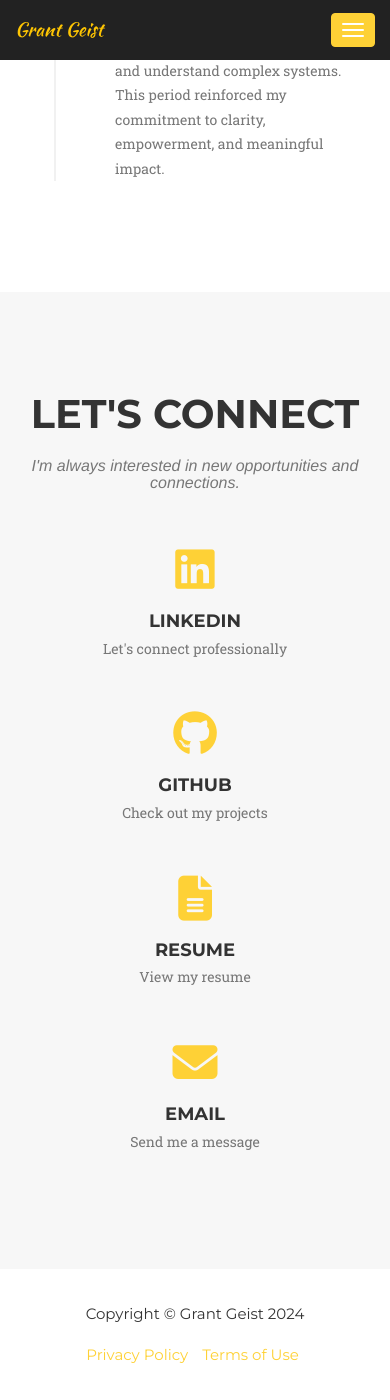
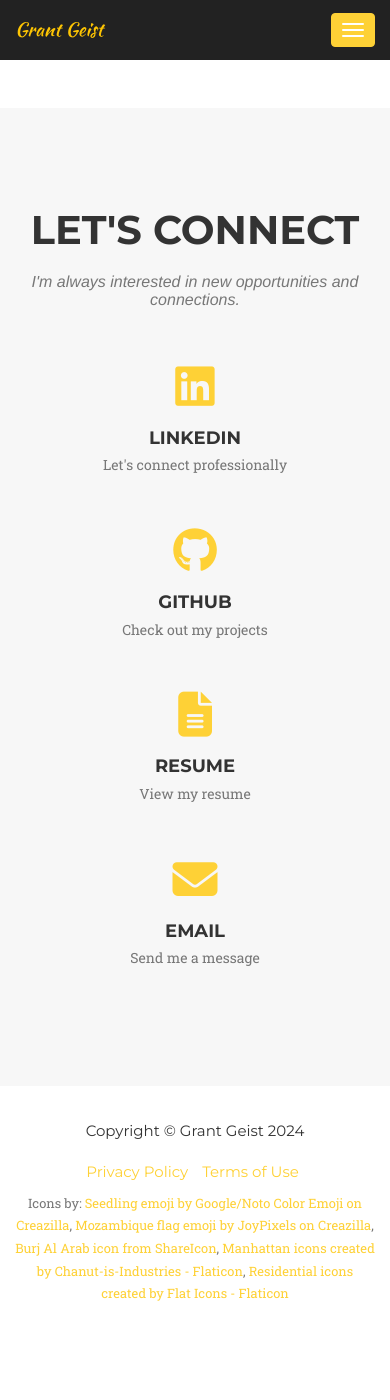
Before and after one commit to ghgeist/ghgeist.github.io, a Jekyll site: the page built from index.html, in a window 390 px wide and 1400 px high, scrolled down 5824 px. Built offline with Jekyll 4.4.1, drawn with Linux system fonts in a browser that asks for light colours; some web fonts are replaced; after the commit the page ends 7164 px from its top, so only the background shows below that; some of the changed text lies outside the part shown.

Commit message:
Refactor About, Skills, and Portfolio sections: Remove outdated subheadings, replace images with icons, and add icon credits in the footer. Update header content for better personal branding. Introduce new CSS classes for improved image styling.

```diff
--- a/_includes/about.html
+++ b/_includes/about.html
@@ -4,7 +4,7 @@
         <div class="row">
             <div class="col-lg-12 text-center">
                 <h2 class="section-heading">About</h2>
-                <h3 class="section-subheading text-muted">Bridging systems, design, and people</h3>
+                <h3 class="section-subheading text-muted"></h3>
             </div>
         </div>
         <div class="row">
@@ -14,7 +14,7 @@
                     <!-- Seeds of Impact -->
                     <li>
                         <div class="timeline-image">
-                            <img class="img-circle img-responsive" src="img/about/1.jpg" alt="">
+                            <img class="seedling-icon" src="img\about\seedling.svg" alt="">
                         </div>
                         <div class="timeline-panel">
                             <div class="timeline-heading">
@@ -30,7 +30,7 @@
                     <!-- Designing for Impact in Mozambique -->
                     <li class="timeline-inverted">
                         <div class="timeline-image">
-                            <img class="img-circle img-responsive" src="img/about/2.jpg" alt="">
+                            <img class="img-circle img-responsive" src="img\about\mozambique-flag.svg" alt="">
                         </div>
                         <div class="timeline-panel">
                             <div class="timeline-heading">
@@ -46,7 +46,7 @@
                     <!-- Navigating Systems and Markets in Dubai -->
                     <li>
                         <div class="timeline-image">
-                            <img class="img-circle img-responsive" src="img/about/3.jpg" alt="">
+                            <img class="img-circle img-responsive" src="img\about\burj al arab.svg" alt="">
                         </div>
                         <div class="timeline-panel">
                             <div class="timeline-heading">
@@ -62,7 +62,7 @@
                     <!-- Streamlining Systems at Bloomberg -->
                     <li class="timeline-inverted">
                         <div class="timeline-image">
-                            <img class="img-circle img-responsive" src="img/about/4.jpg" alt="">
+                            <img class="img-circle img-responsive" src="img\about\new-york.png" alt="">
                         </div>
                         <div class="timeline-panel">
                             <div class="timeline-heading">
@@ -78,7 +78,7 @@
                     <!-- Driving Transparency and Innovation at VTS -->
                     <li>
                         <div class="timeline-image">
-                            <img class="img-circle img-responsive" src="img/about/5.jpg" alt="">
+                            <img class="img-circle img-responsive" src="img\about\commercial-buildings.png" alt="">
                         </div>
                         <div class="timeline-panel">
                             <div class="timeline-heading">
@@ -94,7 +94,7 @@
                     <!-- Exploring AI, Systems, and Design -->
                     <li class="timeline-inverted">
                         <div class="timeline-image">
-                            <h4>2024</h4>
+                            <img class="img-small" src="img\about\ai.png" alt="">
                         </div>
                         <div class="timeline-panel">
                             <div class="timeline-heading">
--- a/_includes/footer.html
+++ b/_includes/footer.html
@@ -21,5 +21,17 @@
                     </ul>
                 </div>
             </div>
+            <div class="row">
+                <div class="col-md-12 text-center">
+                    <p class="text-muted small">
+                        Icons by:
+                        <a href="https://creazilla.com/media/emoji/58529/seedling" title="plant icons">Seedling emoji by Google/Noto Color Emoji on Creazilla</a>,
+                        <a href="https://creazilla.com/media/emoji/61996/mozambique-flag" title="Mozambique flag">Mozambique flag emoji by JoyPixels on Creazilla</a>,
+                        <a href="https://www.shareicon.net/building-dubai-emirates-monument-landmark-monuments-architectonic-burj-al-arab-810100" title="Burj Al Arab">Burj Al Arab icon from ShareIcon</a>,
+                        <a href="https://www.flaticon.com/free-icons/manhattan" title="manhattan icons">Manhattan icons created by Chanut-is-Industries - Flaticon</a>,
+                        <a href="https://www.flaticon.com/free-icons/residential" title="residential icons">Residential icons created by Flat Icons - Flaticon</a>
+                    </p>
+                </div>
+            </div>
         </div>
     </footer>
--- a/_includes/header.html
+++ b/_includes/header.html
@@ -41,9 +41,9 @@
     <header>
         <div class="container">
             <div class="intro-text">
-                <div class="intro-lead-in">Decoding the complex to design a better future</div>
-                <div class="intro-heading">Systems Speak; I listen</div>
-                <a href="#skills" class="page-scroll btn btn-xl">Tell Me More</a>
+                <div class="intro-lead-in">Turning Data and Ideas into Solutions That Work</div>
+                <div class="intro-heading">Hi! I'm Grant!</div>
+                <a href="#skills" class="page-scroll btn btn-xl">What I do</a>
             </div>
         </div>
     </header>
--- a/_includes/portfolio_grid.html
+++ b/_includes/portfolio_grid.html
@@ -4,7 +4,7 @@
             <div class="row">
                 <div class="col-lg-12 text-center">
                     <h2 class="section-heading">Portfolio</h2>
-                    <h3 class="section-subheading text-muted">Lorem ipsum dolor sit amet consectetur.</h3>
+                    <h3 class="section-subheading text-muted"></h3>
                 </div>
             </div>
             <div class="row">
--- a/_includes/skills.html
+++ b/_includes/skills.html
@@ -4,7 +4,7 @@
         <div class="row">
             <div class="col-lg-12 text-center">
                 <h2 class="section-heading">Skills</h2>
-                <h3 class="section-subheading text-muted">Turning data, design, and systems into tools for impact.</h3>
+                <h3 class="section-subheading text-muted"></h3>
             </div>
         </div>
         <div class="row text-center">
```
Also changed, not shown: _includes/css/agency.css (+16 -0 lines), img/about/1.jpg (deleted), img/about/2.jpg (deleted), img/about/3.jpg (deleted), img/about/4.jpg (deleted), img/about/ai.png (added), img/about/burj al arab.svg (added), img/about/commercial-buildings.png (added), img/about/mozambique-flag.svg (added), img/about/new-york.png (added), img/about/nyc_commerical_real_estate.jpg (added), img/about/pea_seed_germinating.jpg (added), img/about/seedling-emoji.png (added), img/about/seedling.svg (added).
